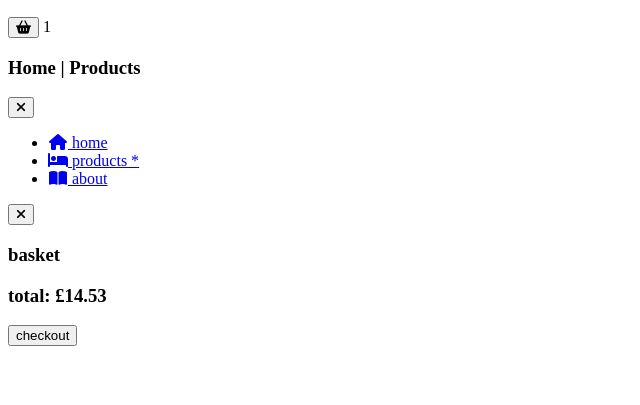
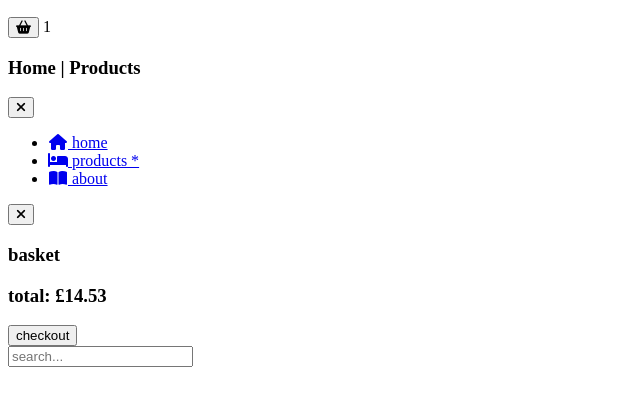
Before and after one commit to Nimira43/Emporia, a plain HTML site: page products.html in a window 1280 px wide. Shown: the part 149-554 px from the top of the page, without its empty margins (0-640 px from the left). Drawn offline with Linux system fonts and the light colour scheme.

Commit message:
Started on Products filters HTML.

```diff
--- a/products.html
+++ b/products.html
@@ -91,5 +91,15 @@
         </footer>
       </aside>
     </div>
+
+    <section class="products">
+      <div class="filters">
+        <div class="filters-container">
+          <form class="input-form">
+            <input type="text" class="search-input" placeholder="search...">
+          </form>
+        </div>
+      </div>
+    </section>
 </body>
 </html>
```
